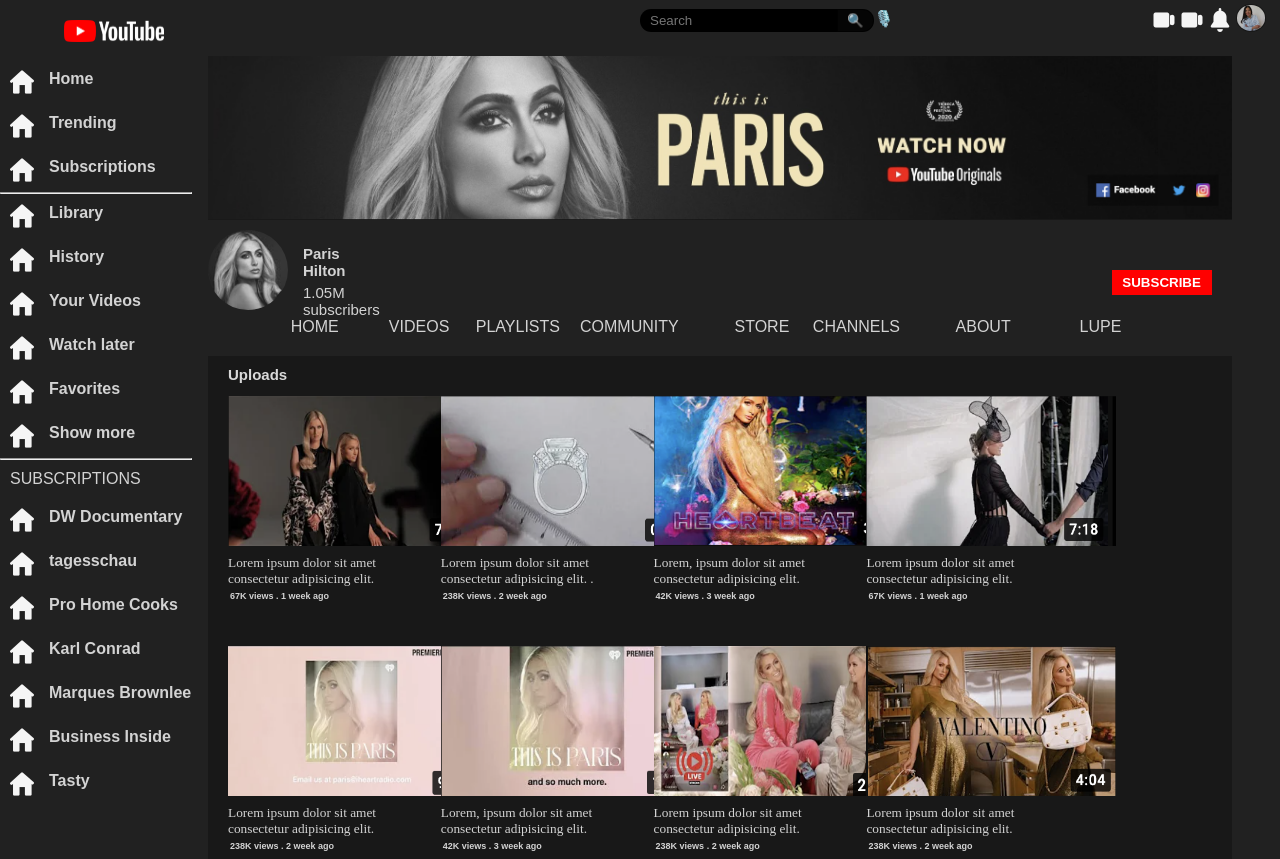
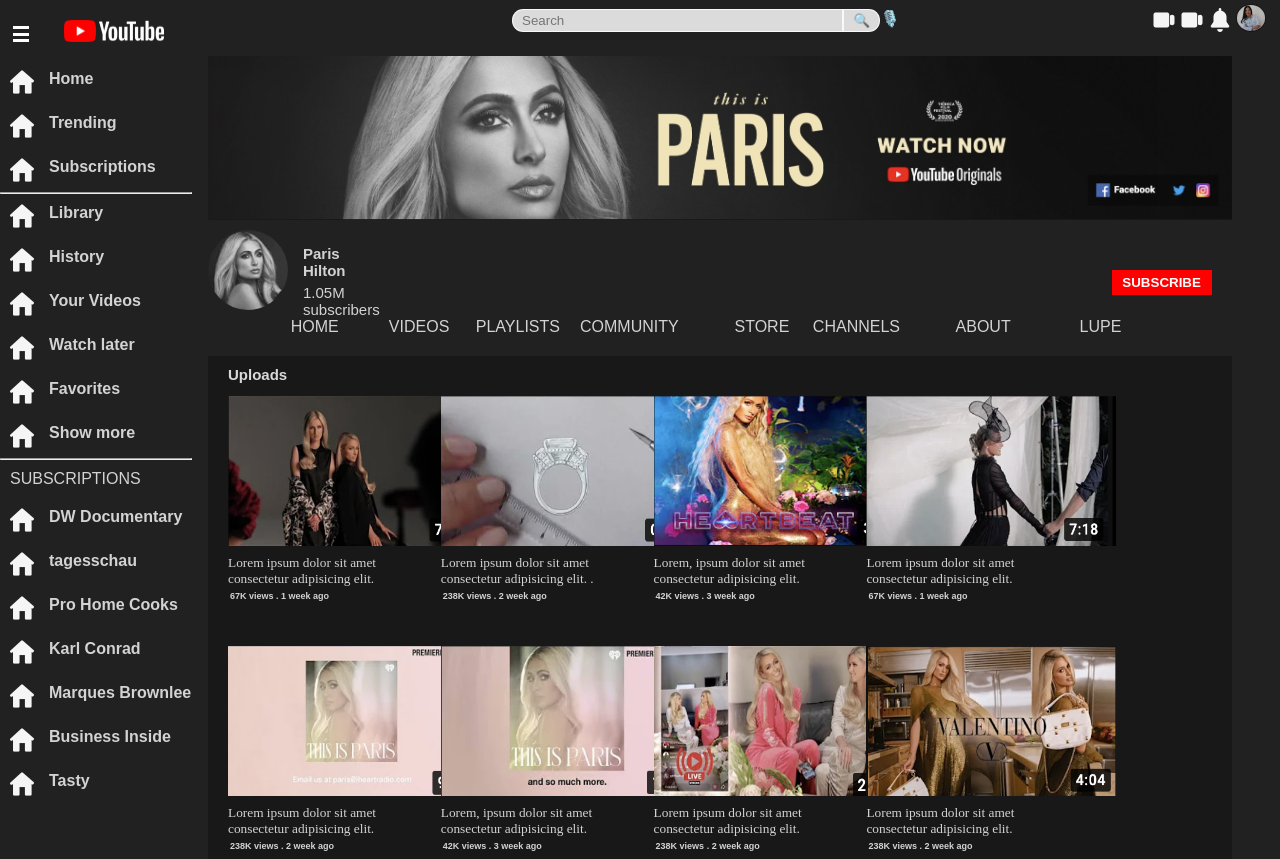
Before and after one commit to Tara025/youtube-clone, a website: page src/index.html in a window 1280 px wide. Shown: the top 859 px of the page. Drawn offline with Linux system fonts and the light colour scheme.

Commit message:
HH Fake reingebastelt

```diff
--- a/src/scss/layout/_menu.scss
+++ b/src/scss/layout/_menu.scss
@@ -7,9 +7,10 @@
   justify-content: space-between;
 
 
+
   nav{
     width: 100%;
-    height: 5vh;
+
   }
 
   .youtube {
@@ -22,30 +23,34 @@
 
 
     .logo {
-      width: 10%;
+      width: 100px;
+
+
       img{
        position: absolute;
        left:5%;
        width: 100px;
 
       }
-
+    }
 // Funktioniert nicht
     .hamburger {
 
       width: 25px;
-      height: 25px;
-      position: absolute;
-      left: 200px;
-      border: 2px solid red;
+      height: 30px;
+      position: relative;
+      top: 18px;
+      left: 10px;
+      // position: relative;
+      // left: 200px;
 
 
 
       div {
         background-color: white;
         width: 1rem;
-        height: 0.1rem;
-        margin: 0.1rem;
+        height: 0.2rem;
+        margin: 0.2rem;
 
 
         input [type="checkbox"]{
@@ -54,30 +59,31 @@
 
       }
     }
+     }
+  }
 
-
-    }
-  }
   form {
     width: 30%;
     display: flex;
     position: absolute;
-    left:50%;
+    left:40%;
     input[type="text"] {
+      width: 500px;
       padding: 3px 9px;
       border-radius: 0.7rem 0 0 0.7rem;
-      background-color: black;
-      border: 1px solid rgba(0, 0, 0, 0.839);
+      background-color: $youtube-white;
+      border: 1px solid $youtube-white;
     }
     input[type="button"] {
       padding: 3px 9px;
       border-radius: 0 0.7rem 0.7rem 0;
-      border: 1px solid rgba(0, 0, 0, 0.839);
-      background-color: rgba(0, 0, 0, 0.839);
+      border: 1px solid $youtube-white;
+      background-color: $youtube-white;
     }
     .mic {
       width: 1rem;
       height: 1rem;
+      background-color: $youtube-light-black;
 
     }
   }
@@ -104,7 +110,7 @@
      }
     }
 
- }
+
 
 
   // .user-info {
```
Also changed, not shown: projekt-youtube/suche.png (added), src/styles/main.css, 1 other file.
